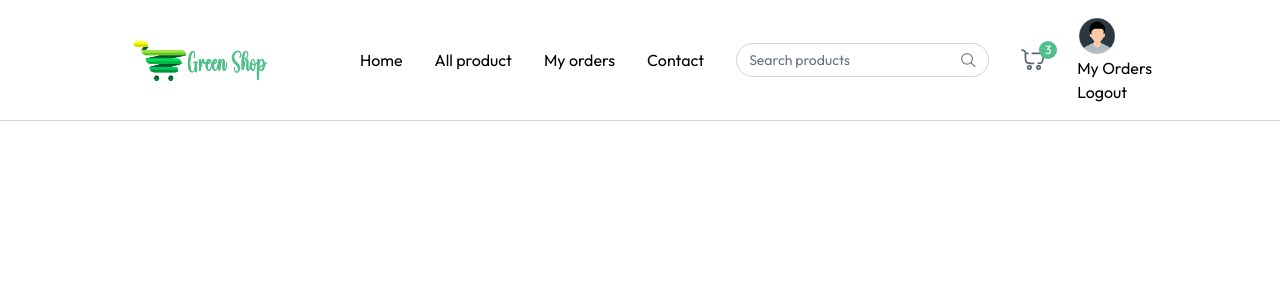
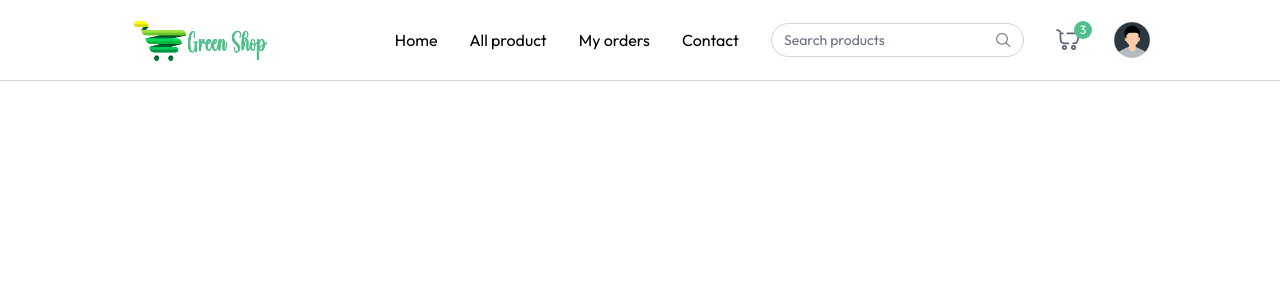
Before and after one commit to JulianaTonu/GreenShop, a React (Vite) app in the folder client/: page / in a window 1280 px wide. Shown: the top 300 px of the page. Built offline with nearby package versions, Linux system fonts and the light colour scheme.

Commit message:
profile icon

```diff
--- a/client/src/components/Navbar.jsx
+++ b/client/src/components/Navbar.jsx
@@ -9,7 +9,7 @@ import profile_icon from '../assets/profile_icon.png';
 
 const Navbar = () => {
     const [open, setOpen] = React.useState(false)
-    const [user, setUser, showUserLogin, navigate] = useAppContext();
+    const [user, setUser, showUserLogin, setShowUserLogin, navigate] = useAppContext();
 
     const logout = async () => {
         setUser(null);
@@ -18,7 +18,7 @@ const Navbar = () => {
     return (
         <nav className="flex items-center justify-between px-6 md:px-16 lg:px-24 xl:px-32 py-4 border-b border-gray-300 bg-white relative transition-all">
 
-            <NavLink>
+            <NavLink to='/' onClick={() => setOpen(false)}>
                 {/* <img className="h-9" src={"../assets/logo/GSlogo.png"} alt="logo" /> */}
                 <img className="h-12 w-36" src={logo} alt="logo" />
 
@@ -37,23 +37,24 @@ const Navbar = () => {
                     <img src={search_icon} alt='search' className='w-4 h-4' />
                 </div>
 
-                <div className="relative cursor-pointer">
+                <div onClick={() => navigate("/cart")} className="relative cursor-pointer">
                     <img src={cart_icon} alt='cart' className='w-6 opacity-80' />
 
                     <button className="absolute -top-2 -right-3 text-xs text-white bg-primary w-[18px] h-[18px] rounded-full">3</button>
                 </div>
 
                 {!user ? (
-                    <button className="cursor-pointer px-8 py-2 bg-primary hover:bg-primary-dull transition text-white rounded-full">
+                    <button onClick={() => setShowUserLogin(true)} className="cursor-pointer px-8 py-2 bg-primary hover:bg-primary-dull transition text-white rounded-full">
                         Login
                     </button>)
                     :
                     (
                         <div className='related group'>
                             <img src={profile_icon} alt="profile_icon" className="w-10" />
-                            <ul>
-                                <li>My Orders</li>
-                                <li>Logout</li>
+                            <ul className='hidden group-hover:block absolute top-10 right-1 bg-white shadow border border-gray-200
+                            py-2.5 w-32 rounded-md text-sm z-40'>
+                                <li onClick={()=>navigate("my-orders")} className="px-4 py-2 hover:bg-primary/10  cursor-pointer">My Orders</li>
+                                <li onClick={logout} className="px-4 py-2 hover:bg-primary/10 cursor-pointer">Logout</li>
                             </ul>
                         </div>
                     )
```
